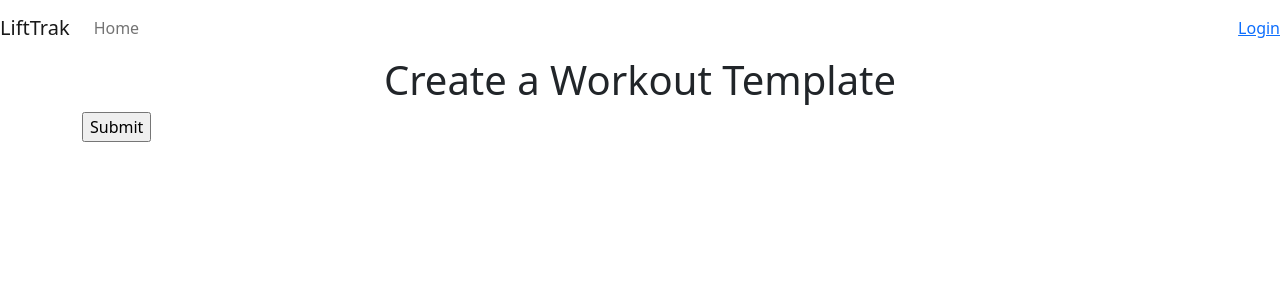
After one commit to wwinslade/lift-tracker, a Django app: template lifttrak/templates/create_workout_template.html in a window 1280 px wide. The commit adds this page. Shown: the top 300 px of the page. Run offline with Django 4.2, Linux system fonts and the light colour scheme; the template is opened without the code that fills it, so the values that code supplies are empty.

Commit message:
Added basics for create new form feature: url, html, nav button on parent page

```diff
--- /dev/null
+++ b/lifttrak/templates/create_workout_template.html
@@ -0,0 +1,19 @@
+{% extends "base.html" %}
+{% block title %} Create Workout Template {% endblock %}
+{% block content %}
+
+<div class="row">
+  <div class="col">
+    <h1 class="text-center">Create a Workout Template</h1>
+  </div>
+</div>
+
+<div class="row">
+  <div class="col">
+    <form method="post" action="">
+      <input type="submit" name="Submit">
+    </form>
+  </div>
+</div>
+
+{% endblock %}
--- a/lifttrak/urls.py
+++ b/lifttrak/urls.py
@@ -9,6 +9,7 @@ urlpatterns = [
     path('dashboard/', views.dashboard, name='dashboard'),
     path('routines/', views.WorkoutTemplatePage, name='routines'),
     path('routines/<int:template_id>/', views.WorkoutTemplateDetailPage, name='routines_detail'),
+    path('routines/create/', views.CreateWorkoutTemplate, name='create_routine'),
     path('login/', views.loginUserPage, name='login'),
     path('register/', views.registerUserPage, name='register'),
     path('logout/', views.logoutUser, name='logout'),
--- a/lifttrak/views.py
+++ b/lifttrak/views.py
@@ -36,6 +36,12 @@ def WorkoutTemplateDetailPage(request, template_id):
 
   return render(request, 'workout_template_detail.html', context)
 
+@login_required()
+def CreateWorkoutTemplate(request):
+  context = {}
+
+  return render(request, 'create_workout_template.html', context)
+
 # User management below
 @login_required()
 def registerUserPage(request):
```
Also changed, not shown: lifttrak/templates/workout_templates.html (+9 -0 lines).
